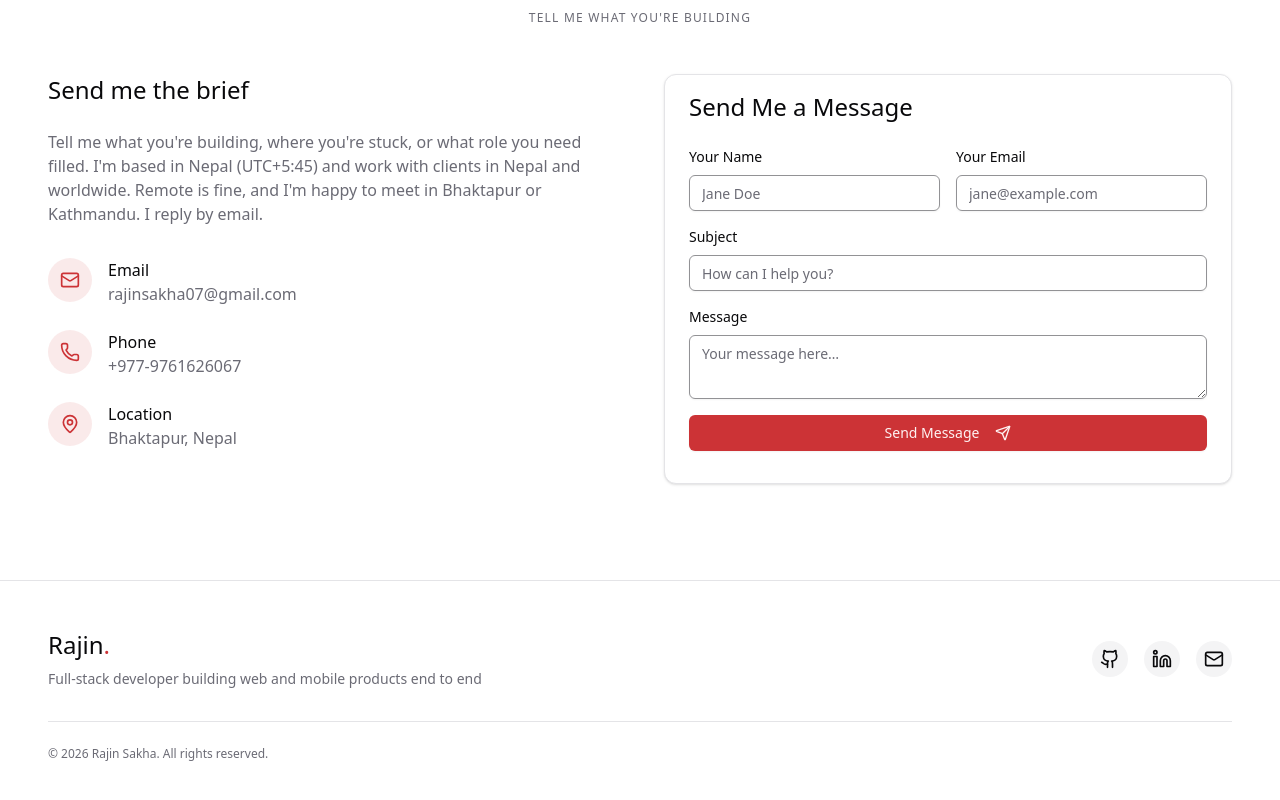
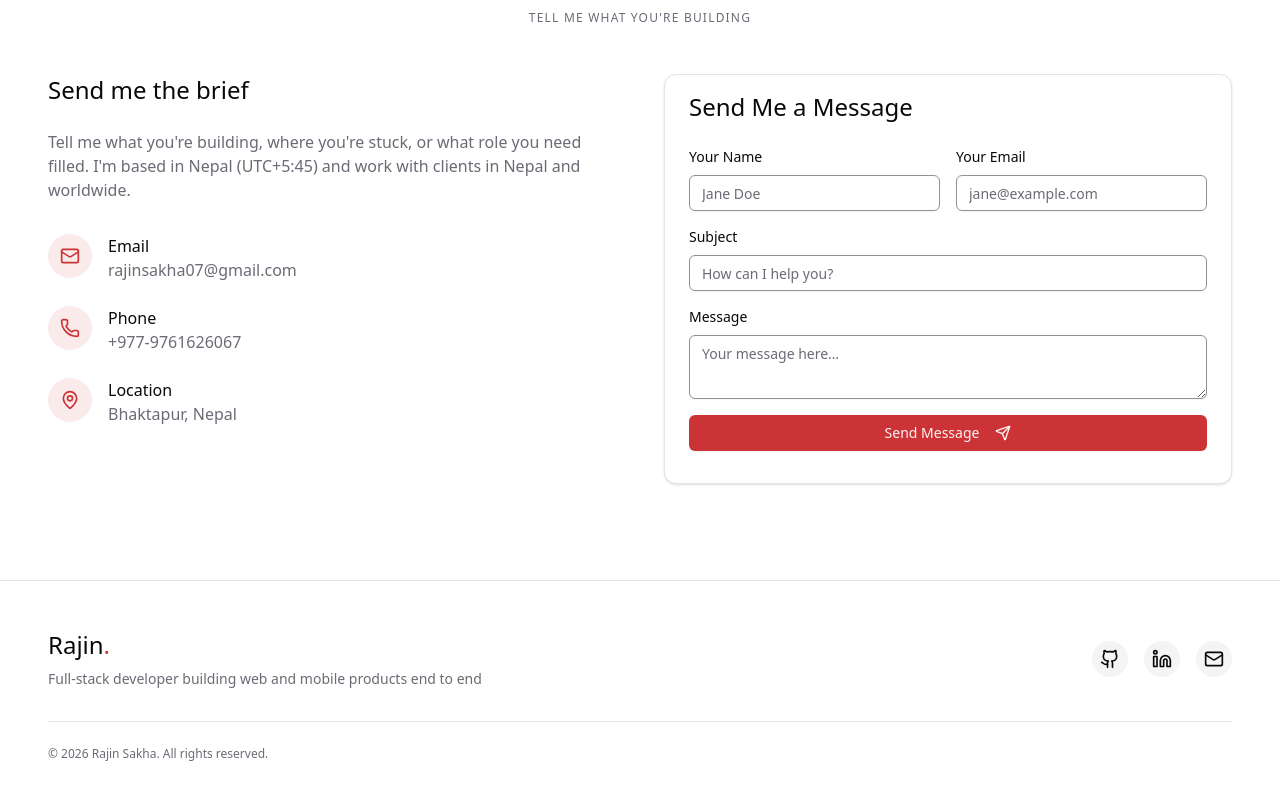
Before and after one commit to rajinsakha/Portfolio-v2, a Next.js app: page / in a window 1280 px wide. Shown: the part 5857-6657 px from the top of the page. Built offline with nearby package versions, Linux system fonts and the light colour scheme.

Commit message:
content: remove remote/meet line from contact

```diff
--- a/components/sections/contact/contact.tsx
+++ b/components/sections/contact/contact.tsx
@@ -27,8 +27,7 @@ export default function Contact() {
             <p className="text-muted-foreground mb-8">
               Tell me what you&apos;re building, where you&apos;re stuck, or what
               role you need filled. I&apos;m based in Nepal (UTC+5:45) and work
-              with clients in Nepal and worldwide. Remote is fine, and I&apos;m
-              happy to meet in Bhaktapur or Kathmandu. I reply by email.
+              with clients in Nepal and worldwide.
             </p>
 
             <div className="space-y-6">
```
